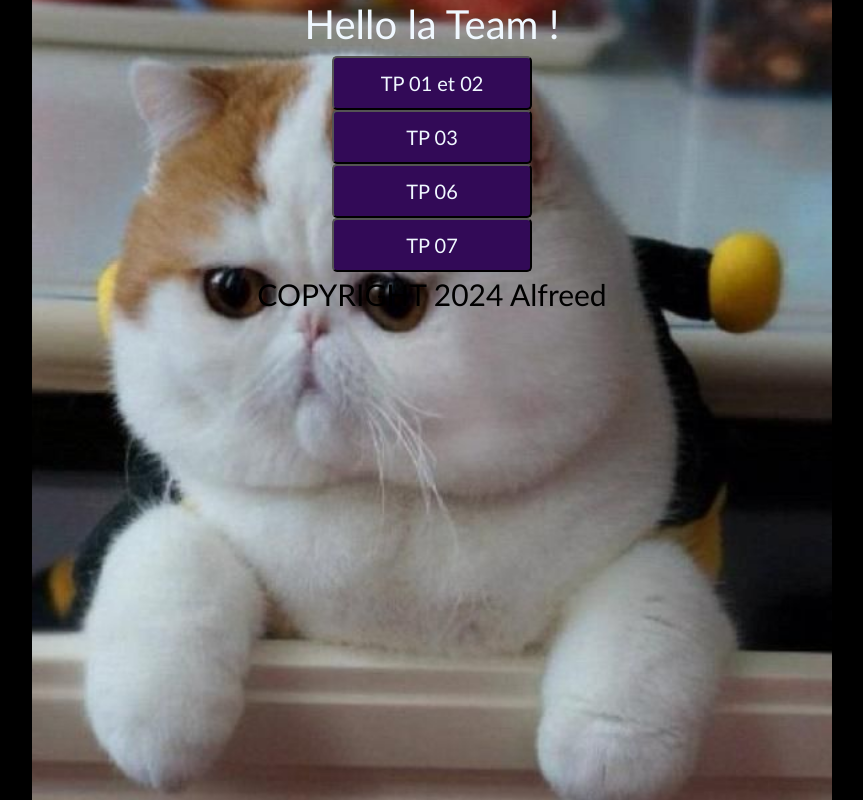
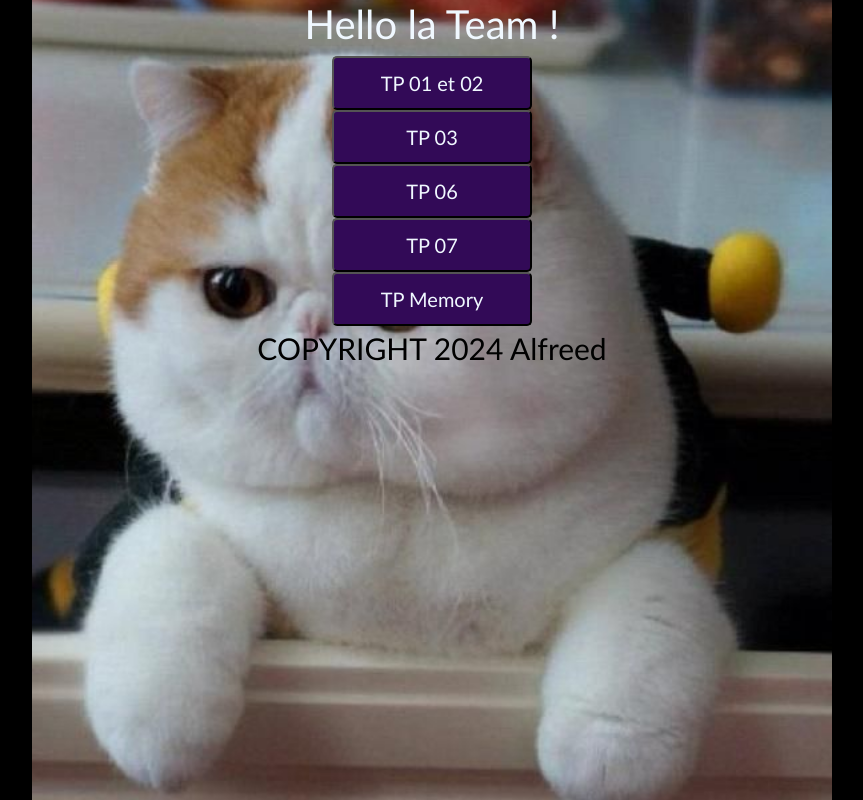
Before and after one commit to EmpereurAlfred/JS, a plain HTML site: page index.html in a window 1280 px wide. Shown: the whole page, without its empty margins (208-1071 px from the left). Drawn offline with nearby package versions, Linux system fonts and the light colour scheme.

Commit message:
maj mineur

```diff
--- a/index.html
+++ b/index.html
@@ -28,13 +28,18 @@
     <br>
     <button href = "./TP6/index.html" target="_blank">TP 06</button>
     <br>
-    <button href = "./tp3/index.html" target="_blank">TP 07</button>
+    <button href = "./tp7/index.html" target="_blank">TP 07</button>
+    <br>
+    <button href = "./TP memory/maquette.html" target="_blank">TP Memory</button>
+    <br>
 
     <footer>
         <p class="m-0 text-center text-black">COPYRIGHT 2024 Alfreed</p>
     </footer>
 
-    <style>body{background-image: url("back.jpg");
+    <style>
+    body{
+      background-image: url("back.jpg");
         font-family: 'Gill Sans', 'Gill Sans MT', Calibri, 'Trebuchet MS', sans-serif;
         text-align: center;
         color: aliceblue;
@@ -44,9 +49,9 @@
         background-position: center;
         background-size: 100vh;
         background-repeat: no-repeat;
-        align-items :
+        align-items : center;
+    }
 
-    }
     button{
         background-color: rgb(50, 10, 87) ;
         color: aliceblue;
```
